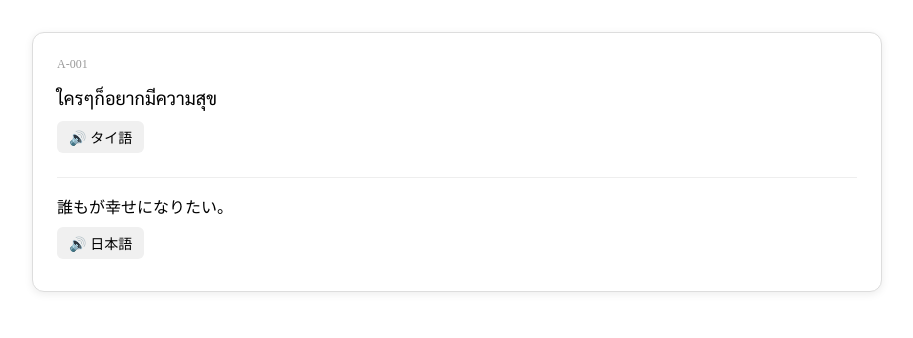
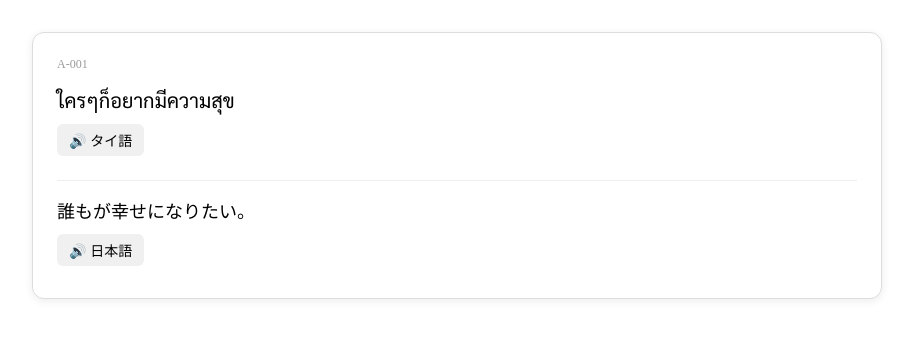
Before and after one commit to Naokichi-T/thai-phrase, a SvelteKit app: page / in a window 1280 px wide. Shown: the top 338 px of the page, without its empty margins (183-1096 px from the left). Built offline with nearby package versions, Linux system fonts and the light colour scheme.

Commit message:
フォントサイズ調整：タイ語20px・日本語18px

```diff
--- a/src/routes/+page.svelte
+++ b/src/routes/+page.svelte
@@ -60,18 +60,16 @@
     margin: 0 0 12px 0;
   }
 
-  /* タイ語：仕様通り18px、Sarabunフォント */
   .thai {
     font-family: "Sarabun", sans-serif;
-    font-size: 18px;
+    font-size: 20px;
     margin: 0 0 8px 0;
     line-height: 1.6;
   }
 
-  /* 日本語：仕様通り16px */
   .japanese {
     font-family: "Sarabun", sans-serif;
-    font-size: 16px;
+    font-size: 18px;
     margin: 0 0 8px 0;
     line-height: 1.6;
   }
```
